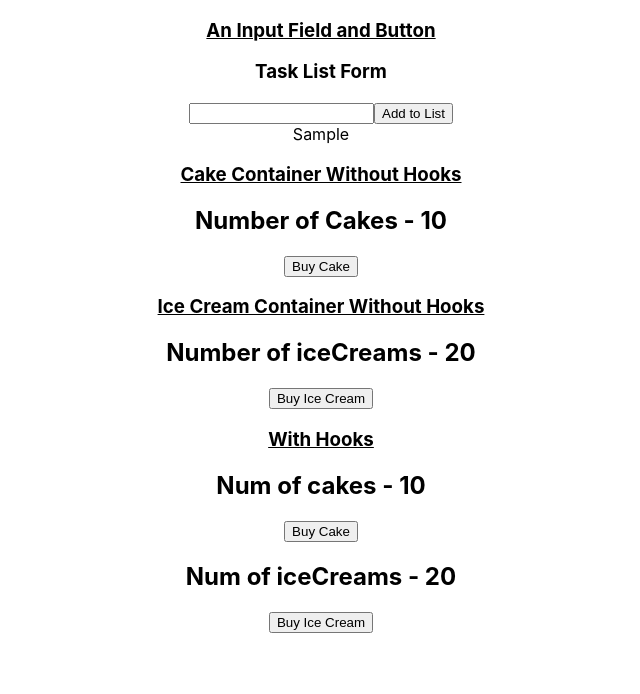
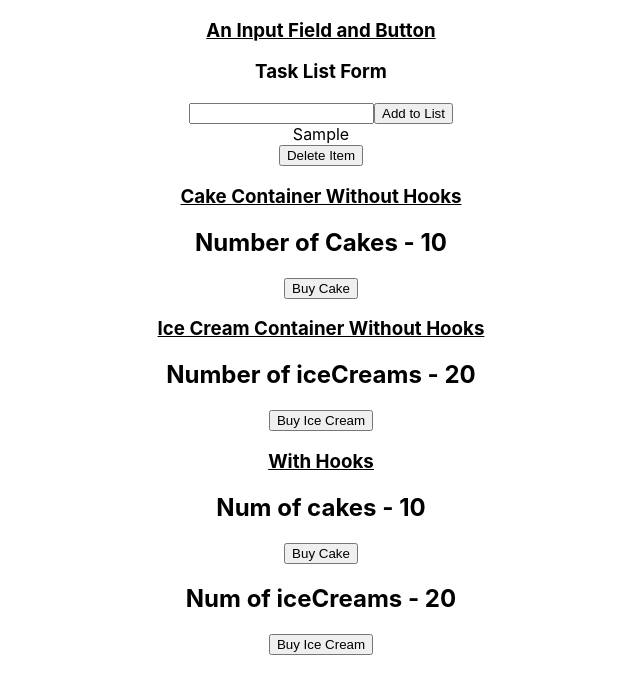
Before and after one commit to char502/redux-codeevolution, a React (Create React App) app: page / in a window 1280 px wide. Both pictures are taken after typing "Sample" into the empty fields and a click on the button "Add to List". Shown: the top 694 px of the page, without its empty margins (319-959 px from the left). Built offline with nearby package versions, Linux system fonts and the light colour scheme.

Commit message:
input and display working but delete isn't

```diff
--- a/package.json
+++ b/package.json
@@ -11,6 +11,7 @@
     "react-redux": "^7.2.2",
     "react-scripts": "4.0.1",
     "redux": "^4.0.5",
+    "redux-logger": "^3.0.6",
     "web-vitals": "^0.2.4"
   },
   "scripts": {
--- a/src/components/InputField.js
+++ b/src/components/InputField.js
@@ -1,32 +1,30 @@
 import React, { useState } from 'react';
 import { connect } from 'react-redux';
-import { addInput } from '../redux';
+import { addInput, deleteInput } from '../redux';
 
 function InputField(props) {
   const [inputText, setInputText] = useState('');
 
   const handleChange = e => {
     let { value } = e.target;
-
-    // console.log(inputText);
     setInputText(value);
   };
 
   const handleSubmit = e => {
     e.preventDefault();
-
     let text = {
       text: inputText,
     };
-    console.log(text);
     setInputText('');
-
     props.addInput(text);
-
-    console.log(props);
   };
 
-  console.log(props);
+  const deleteItem = (itemID, e) => {
+    console.log(e);
+    console.log(itemID);
+    console.log(deleteInput);
+    props.deleteInput(itemID);
+  };
 
   return (
     <div>
@@ -36,20 +34,27 @@ function InputField(props) {
         <button type='submit'>Add to List</button>
         {/* <button>Delete From List</button> */}
       </form>
-      <div>{props.text.text}</div>
-      {/* <div>{props.text.map(item => item)}</div> */}
+      <div>
+        {props.arr.map((item, index) => (
+          <div key={item.text}>
+            <div>{item.text}</div>
+            <button onClick={e => deleteItem(index, e)}>Delete Item</button>
+          </div>
+        ))}
+      </div>
     </div>
   );
 }
 
 const mapStateToProps = state => {
   return {
-    text: state.inputReducer.text,
+    arr: state.inputReducer.arr,
   };
 };
 
 const mapDispatchToProps = dispatch => ({
   addInput: text => dispatch(addInput(text)),
+  deleteInput: itemID => dispatch(deleteInput(itemID)),
 });
 
 export default connect(mapStateToProps, mapDispatchToProps)(InputField);
--- a/src/redux/input/inputReducer.js
+++ b/src/redux/input/inputReducer.js
@@ -2,7 +2,7 @@ import { ADD_INPUT } from './inputTypes';
 import { DELETE_INPUT } from './inputTypes';
 
 const initialState = {
-  text: '',
+  arr: [],
 };
 
 const inputReducer = (state = initialState, action) => {
@@ -11,10 +11,12 @@ const inputReducer = (state = initialState, action) => {
       //   console.log(Object.assign({}, action.text));
       return {
         ...state,
-        text: action.text,
+        arr: [...state.arr, action.text],
       };
     case DELETE_INPUT:
-      return state.filter((textData, index) => index !== action.itemID);
+      let blob = state.filter;
+      return blob.filter((data, index) => index !== action.itemID);
+
     default:
       return state;
   }
--- a/src/redux/store.js
+++ b/src/redux/store.js
@@ -1,6 +1,9 @@
-import { createStore } from 'redux';
+import { createStore, applyMiddleware } from 'redux';
+import logger from 'redux-logger';
 import rootReducer from './rootReducer';
 
 const store = createStore(rootReducer);
 
 export default store;
+
+// applyMiddleware(logger);
```
Also changed, not shown: 2 other files (tests, documents, lock files or other folders).
